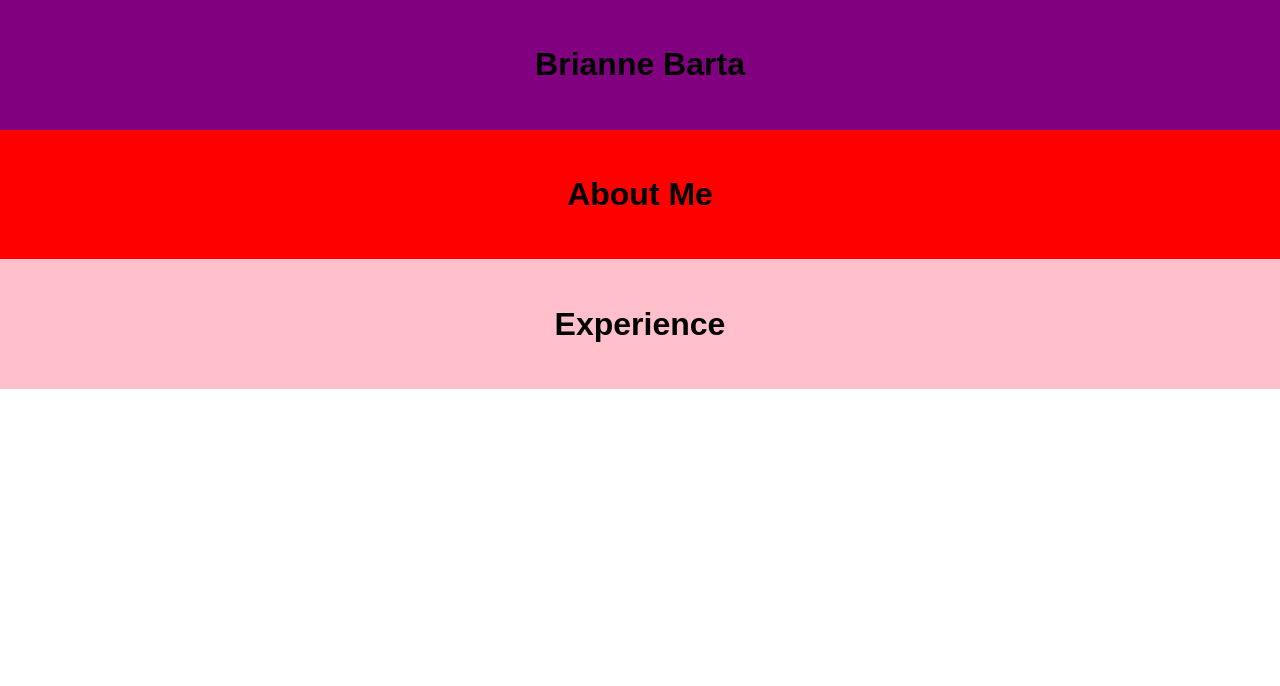
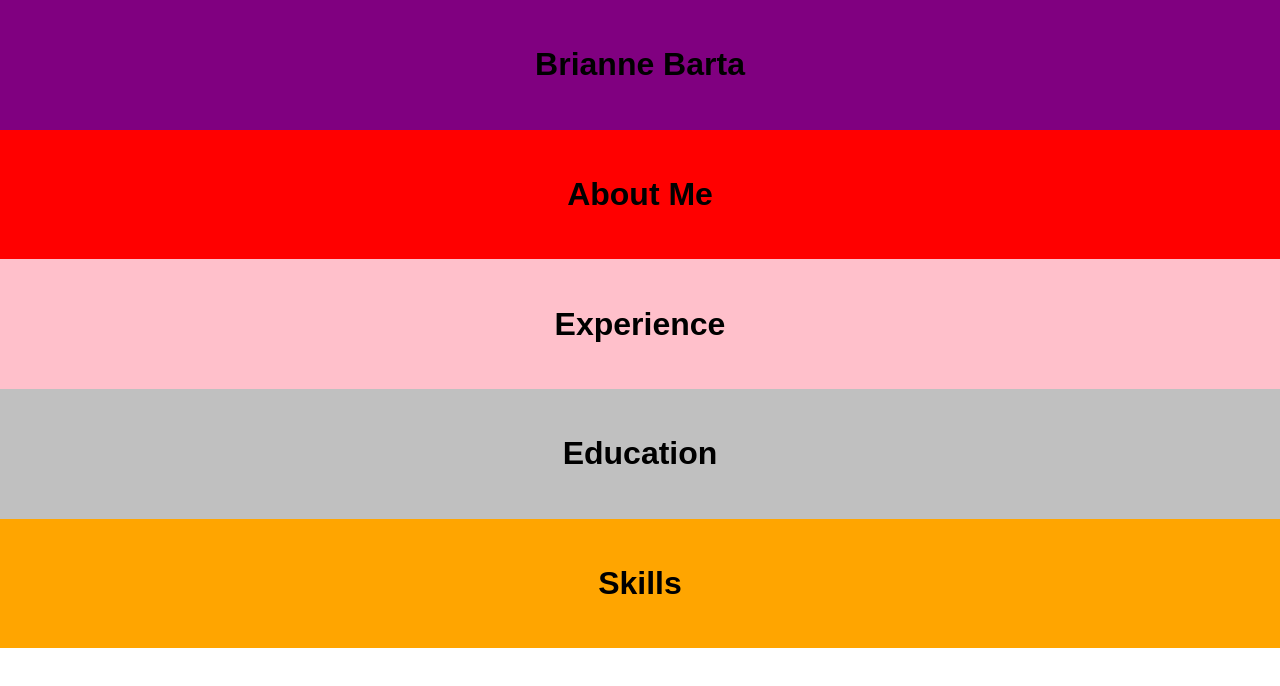
Before and after one commit to bbarta/project_resume_barta_brianne, a plain HTML site: page index.html in a window 1280 px wide. Drawn offline with Linux system fonts and the light colour scheme.

Commit message:
add skills section structure

```diff
--- a/css/main.css
+++ b/css/main.css
@@ -31,3 +31,23 @@ main {
   padding-bottom: 25px;
 
 }
+
+
+#education {
+  background-color: silver;
+  width: 100%;
+  text-align: center;
+  padding-top: 25px;
+  padding-bottom: 25px;
+
+}
+
+
+#skills {
+  background-color: orange;
+  width: 100%;
+  text-align: center;
+  padding-top: 25px;
+  padding-bottom: 25px;
+
+}
--- a/index.html
+++ b/index.html
@@ -22,6 +22,14 @@
       <h1>Experience</h1>
     </section>
 
+    <section id="education">
+      <h1>Education</h1>
+    </section>
+
+    <section id="skills">
+      <h1>Skills</h1>
+    </section>
+
   </div>
 
     <script src="js/main.js"></script>
```
